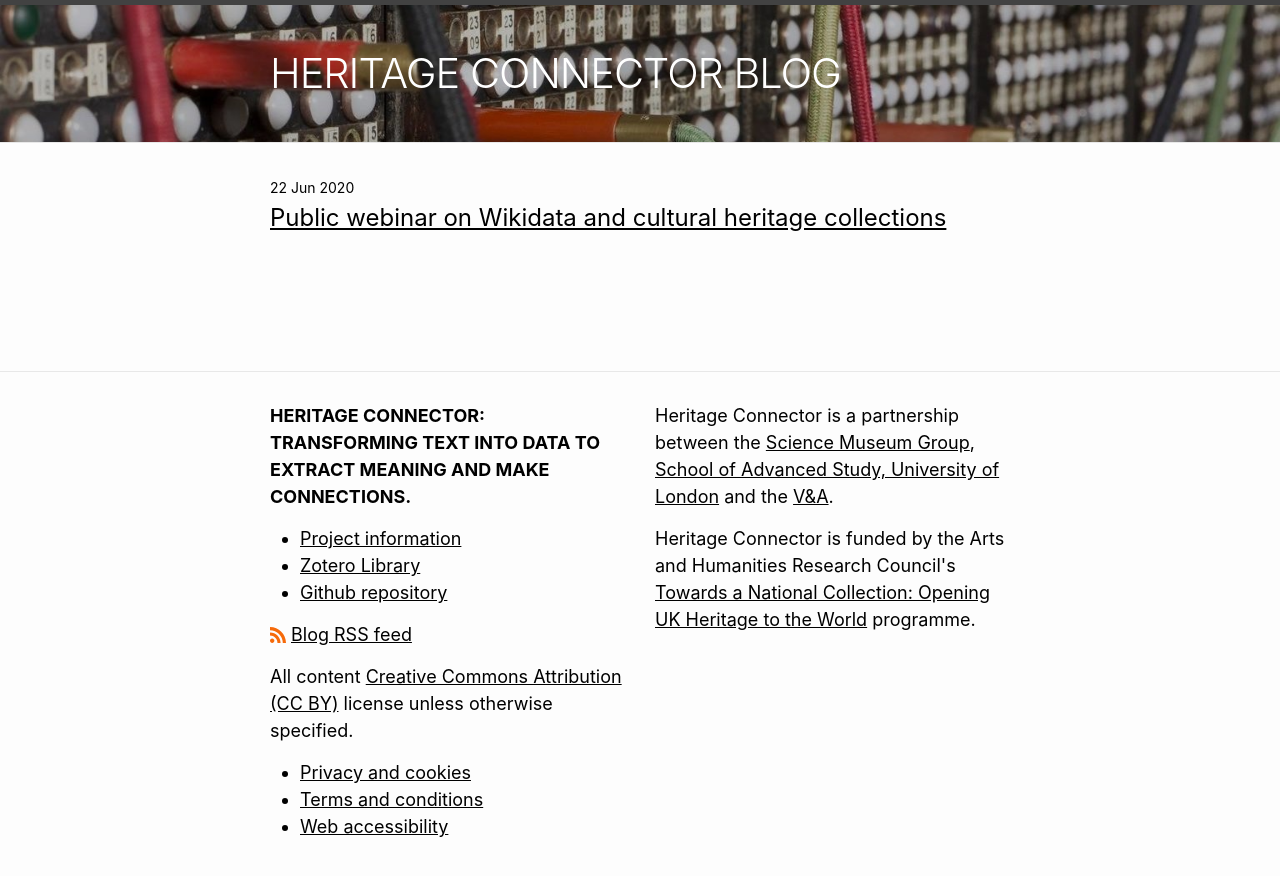
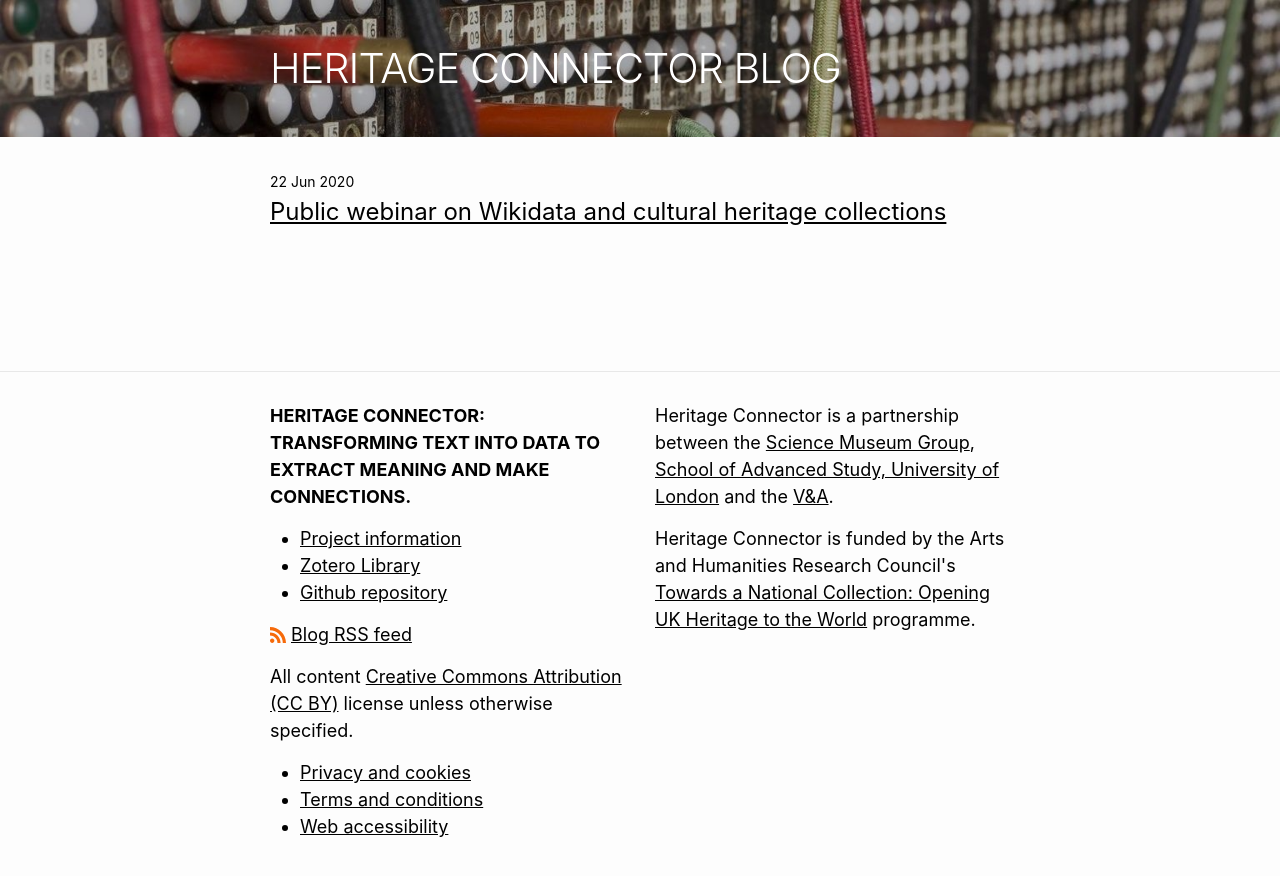
Before and after one commit to portableant/heritageconnector, a Jekyll site: the page built from README.md, in a window 1280 px wide. Shown: the top 876 px of the page. Built offline with Jekyll 4.4.1, drawn with Linux system fonts in a browser that asks for light colours; some web fonts are replaced; our own code applies the rules of GitHub Pages for plain Markdown files.

Commit message:
Remove header borders top and bottom

```diff
--- a/_sass/minima/custom-styles.scss
+++ b/_sass/minima/custom-styles.scss
@@ -1,6 +1,6 @@
 // Placeholder to allow defining custom styles that override everything else.
 // (Use `_sass/minima/custom-variables.scss` to override variable defaults)
-header.site-header {background-color: black; background-image: url("/heritageconnector/assets/SWITCH-1536x600.jpg"); background-repeat: no-repeat; background-size: cover; background-position: centre; }
+header.site-header {background-color: black; background-image: url("/heritageconnector/assets/SWITCH-1536x600.jpg"); background-repeat: no-repeat; background-size: cover; background-position: centre; border-top: none; border-bottom: none;}
 .site-title, .site-title:visited {color: white; text-transform: uppercase; text-decoration: none; font-size: 2.3em; padding-top: 1em; padding-bottom: 1em;}
 .site-nav {display: none;}
 a, a:visited, a:hover {color: black; text-decoration: underline;}
```
